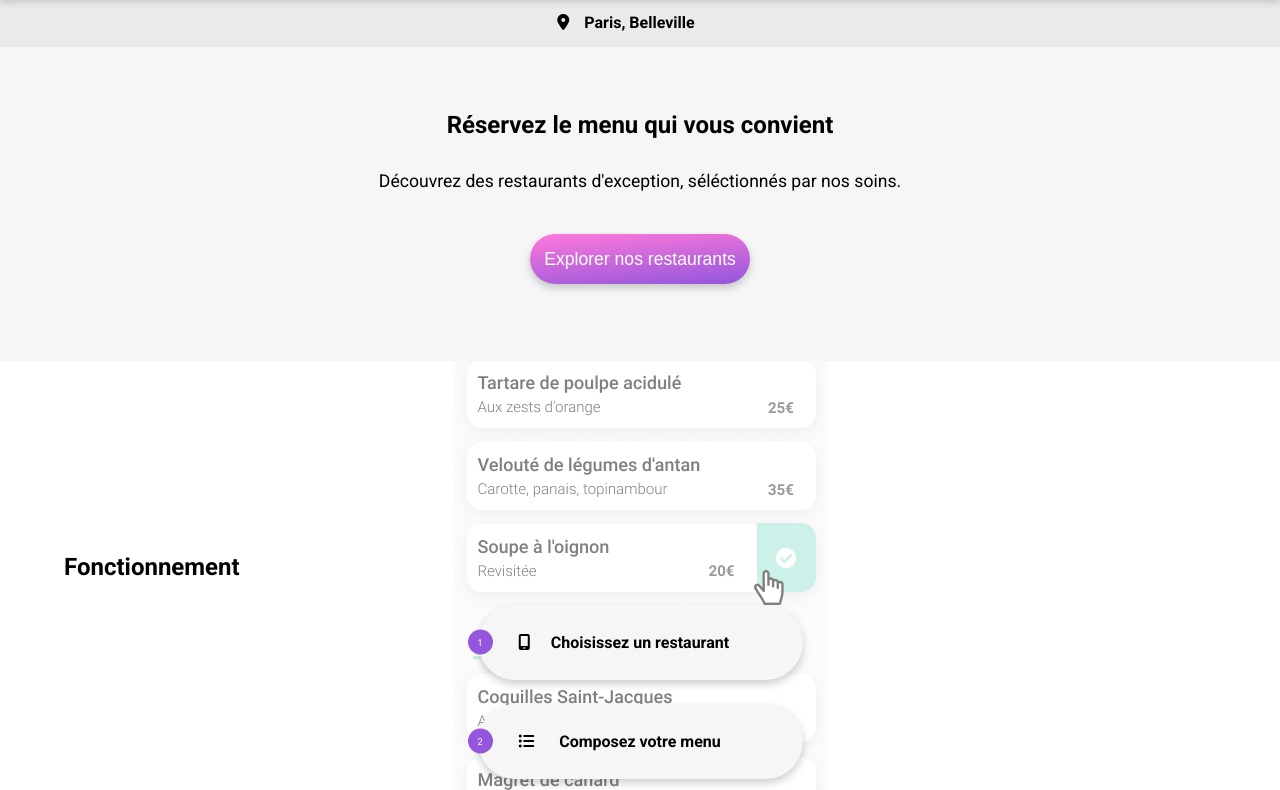
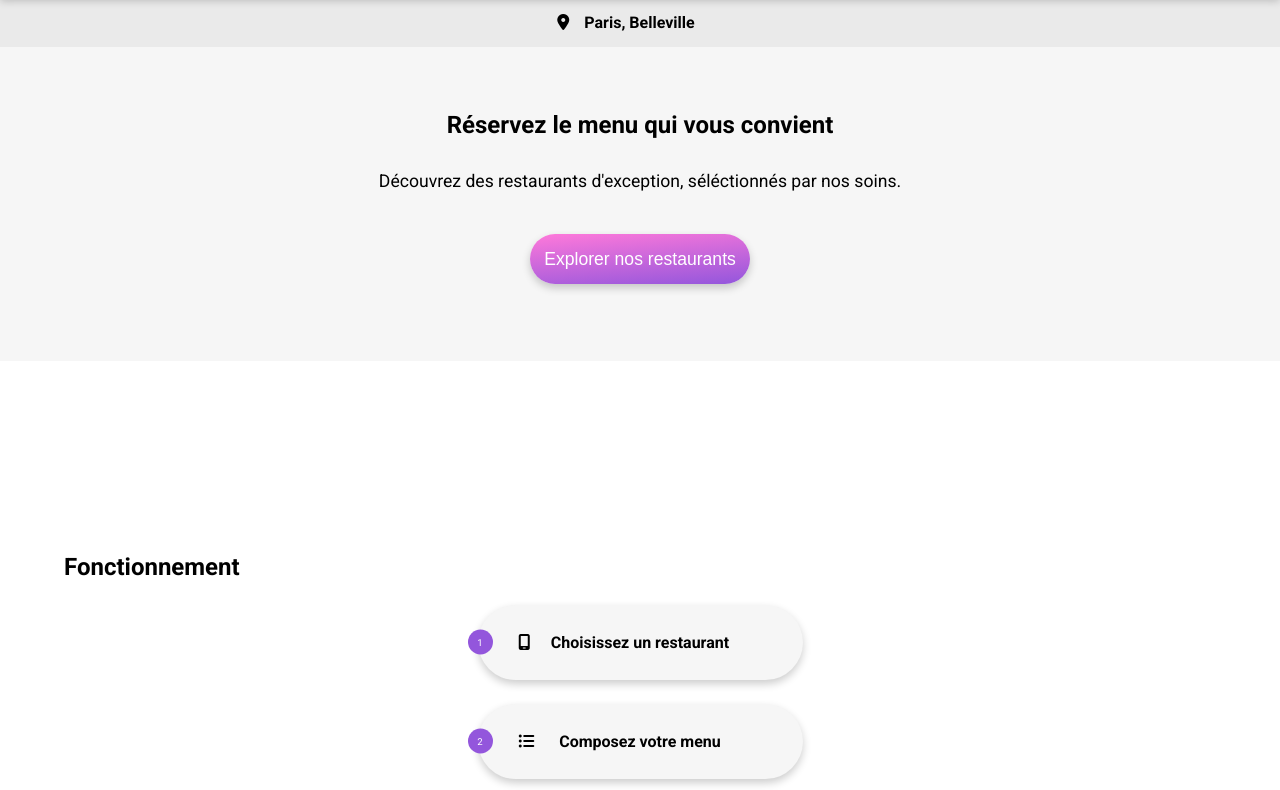
Before and after one commit to ixouu/Chanon_Julien_3_ohmyfood_062022, a plain HTML site: page index.html in a window 1280 px wide. Shown: the part 66-856 px from the top of the page. Drawn offline with nearby package versions, Linux system fonts and the light colour scheme; files that its build step writes are made by us from their sources; files whose address does not match are found by name; a web font is replaced by a local one.

Commit message:
CLEANUP temp files

```diff
--- a/assets/styles/sass/main.scss
+++ b/assets/styles/sass/main.scss
@@ -18,7 +18,4 @@ body {
     h4 {
         margin: 0;
     }
-    background :
-linear-gradient(to top, rgba(255, 255, 255, 0.5), rgba(255, 255, 255, 0.5)),
-url(../../../html/Menu\ -\ A╠Ç\ la\ franc╠ºaise.png) top center no-repeat;
 }
```
Also changed, not shown: html/Menu - A╠Ç la franc╠ºaise.png (deleted).
